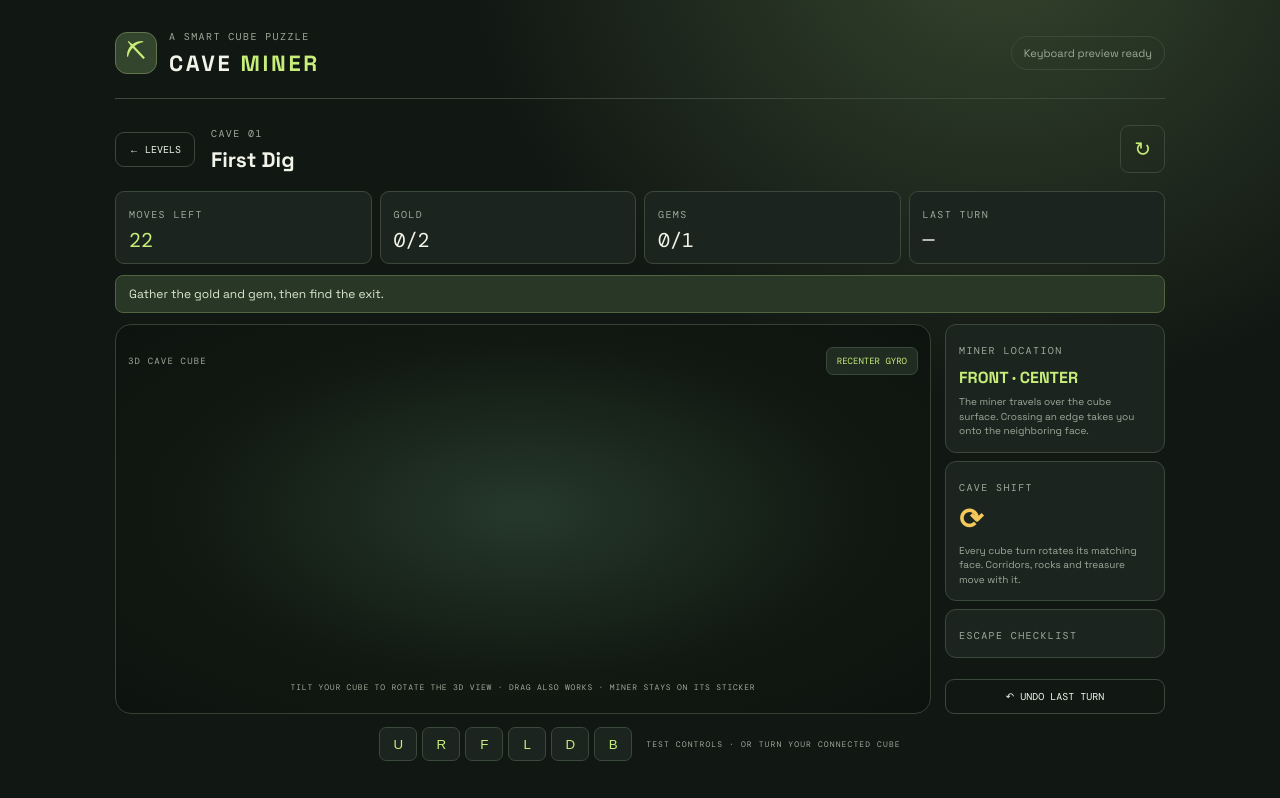
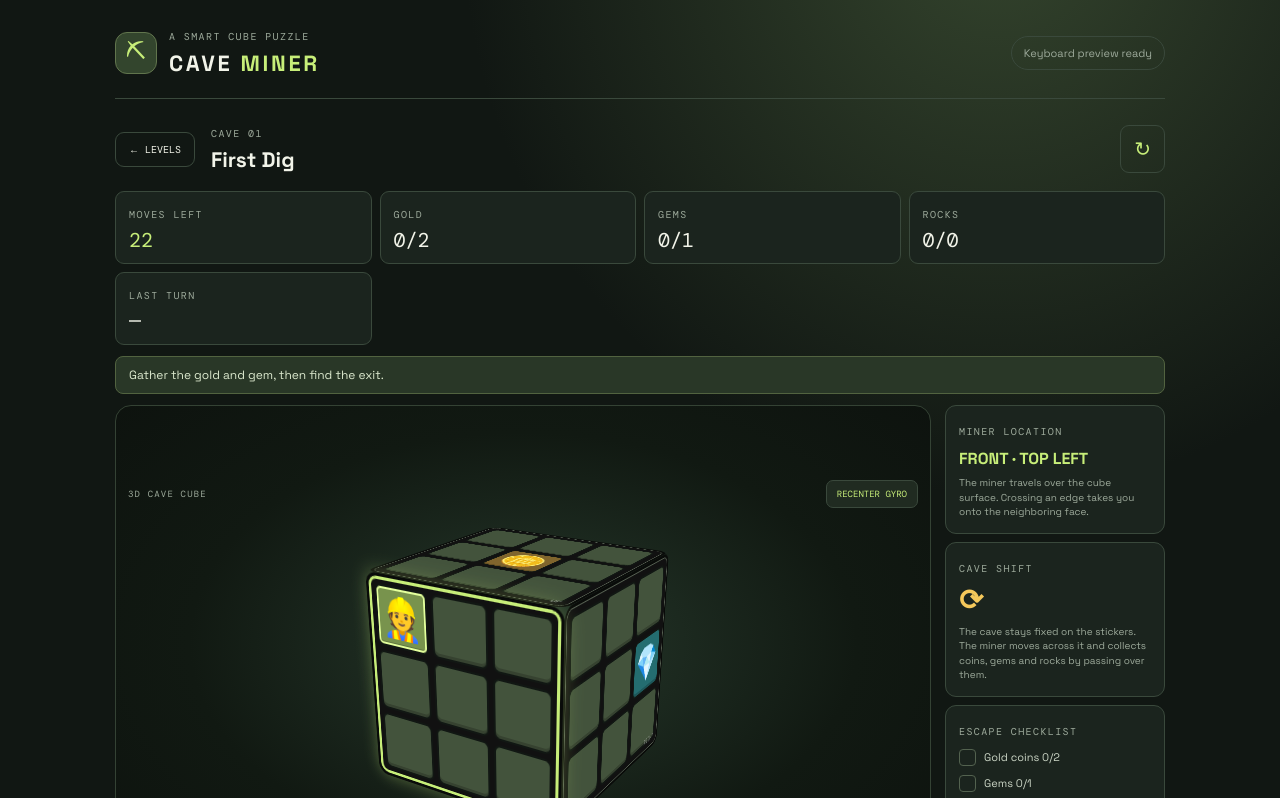
Before and after one commit to Victhesick/cube-miner, a plain HTML site: page index.html in a window 1280 px wide. Both pictures are taken after a click on the button 286 px from the left and 584 px from the top of the page. Shown: the top 798 px of the page. Drawn offline with nearby package versions, Linux system fonts and the light colour scheme; a script that the page names is missing.

Commit message:
Show rock collectibles and fixed-tile corner-start rules

```diff
--- a/index.html
+++ b/index.html
@@ -7,17 +7,17 @@
 </head><body><main class="app">
 <header><div class="brand"><span class="pick">⛏</span><div><small>A SMART CUBE PUZZLE</small><h1>CAVE <em>MINER</em></h1></div></div><div id="device" class="device"><i></i> Waiting for cube</div></header>
 <section id="select" class="screen">
-<div class="hero"><div><small>ROTATE THE CUBE. RESHAPE THE CAVE.</small><h2>Dig your way<br><em>to the exit.</em></h2><p>Use your real GiiKER smart cube to guide the miner across all six faces. Gather every gold coin and gem, then escape before your moves run out.</p><div class="legend">🪙 GOLD　 💎 GEM　 🪨 ROCK　 🚪 EXIT</div></div><div class="hero-art">👷<span>💎</span><b>🪙</b></div></div>
+<div class="hero"><div><small>ROTATE THE CUBE. RESHAPE THE CAVE.</small><h2>Dig your way<br><em>to the exit.</em></h2><p>Start on the green-white-orange corner cubie. Move the miner across fixed face tiles to collect every coin, gem and rock, then escape before your moves run out.</p><div class="legend">🪙 GOLD　 💎 GEM　 🪨 ROCK　 🚪 EXIT</div></div><div class="hero-art">👷<span>💎</span><b>🪙</b></div></div>
 <div class="section-head"><div><small>CHOOSE YOUR CAVE</small><h3>Expedition levels</h3></div><small>6 PUZZLES</small></div><div id="levels" class="levels"></div>
-<div class="help"><b>YOUR CUBE IS THE CONTROLLER</b><p><span>U</span> Up　<span>R</span> Right　<span>D</span> Down　<span>L</span> Left　<span>F</span> Front　<span>B</span> Back</p><small>Prime turns (e.g. R′) reverse the move. Every turn also twists a face and shifts the cave paths.</small></div>
+<div class="help"><b>YOUR CUBE IS THE CONTROLLER</b><p><span>U</span> Up　<span>R</span> Right　<span>D</span> Down　<span>L</span> Left　<span>F</span> Front　<span>B</span> Back</p><small>Prime turns (e.g. R′) reverse the move. The cave layout stays fixed; only the miner moves. Passing over a coin, gem or rock collects it.</small></div>
 </section>
 <section id="game" class="screen hidden">
 <div class="game-head"><button id="back">← LEVELS</button><div><small id="level-number">CAVE 01</small><h2 id="level-name">First Dig</h2></div><button id="restart" class="restart">↻</button></div>
-<div class="stats"><div><small>MOVES LEFT</small><b id="moves-left">22</b></div><div><small>GOLD</small><b id="coins">0/0</b></div><div><small>GEMS</small><b id="gems">0/0</b></div><div><small>LAST TURN</small><b id="last-turn">—</b></div></div>
+<div class="stats"><div><small>MOVES LEFT</small><b id="moves-left">22</b></div><div><small>GOLD</small><b id="coins">0/0</b></div><div><small>GEMS</small><b id="gems">0/0</b></div><div><small>ROCKS</small><b id="rocks">0/0</b></div><div><small>LAST TURN</small><b id="last-turn">—</b></div></div>
 <div id="mission" class="mission"></div>
-<div class="layout"><div class="cube-stage"><div class="cube-toolbar"><span>3D CAVE CUBE</span><button id="cube-reset" type="button">RECENTER GYRO</button></div><div class="cube-viewport" id="cube-viewport" aria-label="Interactive three-dimensional Rubik’s cube. Drag to rotate the view."><div id="cube-3d" class="cube-3d"></div></div><small class="drag-hint">TILT YOUR CUBE TO ROTATE THE 3D VIEW · DRAG ALSO WORKS · MINER STAYS ON ITS STICKER</small></div><aside>
+<div class="layout"><div class="cube-stage"><div class="cube-toolbar"><span>3D CAVE CUBE</span><button id="cube-reset" type="button">RECENTER GYRO</button></div><div class="cube-viewport" id="cube-viewport" aria-label="Interactive three-dimensional Rubik’s cube. Drag to rotate the view."><div id="cube-3d" class="cube-3d"></div></div><small class="drag-hint">TILT YOUR CUBE TO ROTATE THE VIEW · MINER STAYS ON THE SAME PHYSICAL CORNER/TILE</small></div><aside>
 <div class="card"><small>MINER LOCATION</small><b id="location">FRONT · CENTER</b><p>The miner travels over the cube surface. Crossing an edge takes you onto the neighboring face.</p></div>
-<div class="card"><small>CAVE SHIFT</small><strong class="twist">⟳</strong><p>Every cube turn rotates its matching face. Corridors, rocks and treasure move with it.</p></div>
+<div class="card"><small>CAVE SHIFT</small><strong class="twist">⟳</strong><p>The cave stays fixed on the stickers. The miner moves across it and collects coins, gems and rocks by passing over them.</p></div>
 <div class="card"><small>ESCAPE CHECKLIST</small><div id="checklist"></div></div>
 <button id="undo" class="undo">↶ UNDO LAST TURN</button></aside></div>
 <div class="touch"><div id="touch-buttons"><button data-turn="U">U</button><button data-turn="R">R</button><button data-turn="F">F</button><button data-turn="L">L</button><button data-turn="D">D</button><button data-turn="B">B</button></div><small>TEST CONTROLS · OR TURN YOUR CONNECTED CUBE</small></div>
```
